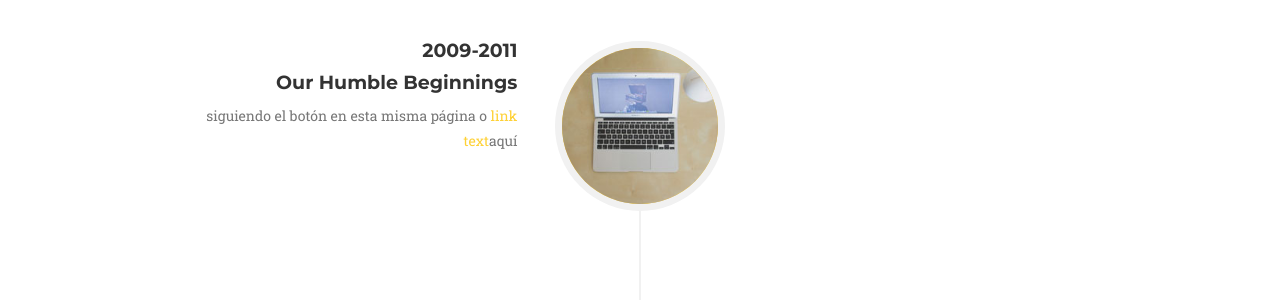
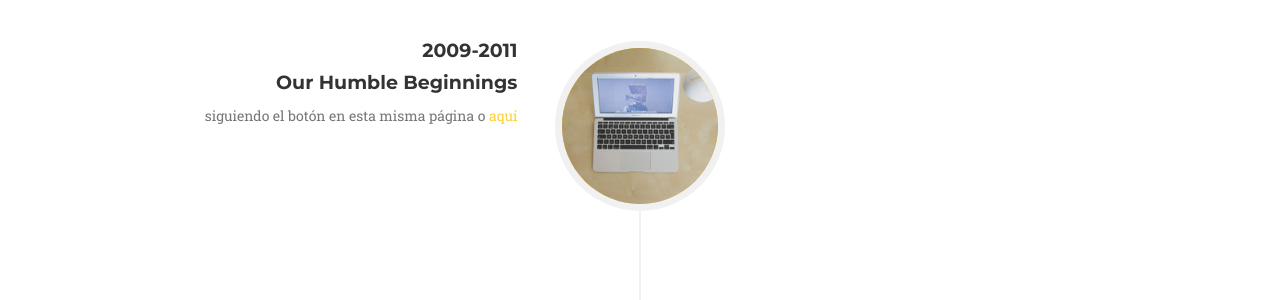
Before and after one commit to torneofundacionmoisesmellado/2021, a Jekyll site: the page built from index.html, in a window 1280 px wide and 900 px high, scrolled down 870 px. Shown: the part 154-454 px from the top of the window. Built offline with Jekyll 4.4.1, drawn with Linux system fonts in a browser that asks for light colours; some web fonts are replaced.

Commit message:
Update about.html

```diff
--- a/_includes/about.html
+++ b/_includes/about.html
@@ -20,7 +20,7 @@
                                     <h4 class="subheading">Our Humble Beginnings</h4>
                                 </div>
                                 <div class="timeline-body">
-                                    <p class="text-muted">siguiendo el botón en esta misma página o <a href="https://forms.gle/igwGRz4yEeKZCXQ86" target="_blank">link text</a>aquí</p>
+                                    <p class="text-muted">siguiendo el botón en esta misma página o <a href="https://forms.gle/igwGRz4yEeKZCXQ86" target="_blank">aquí</a></p>
                                 </div>
                             </div>
                         </li>
```
